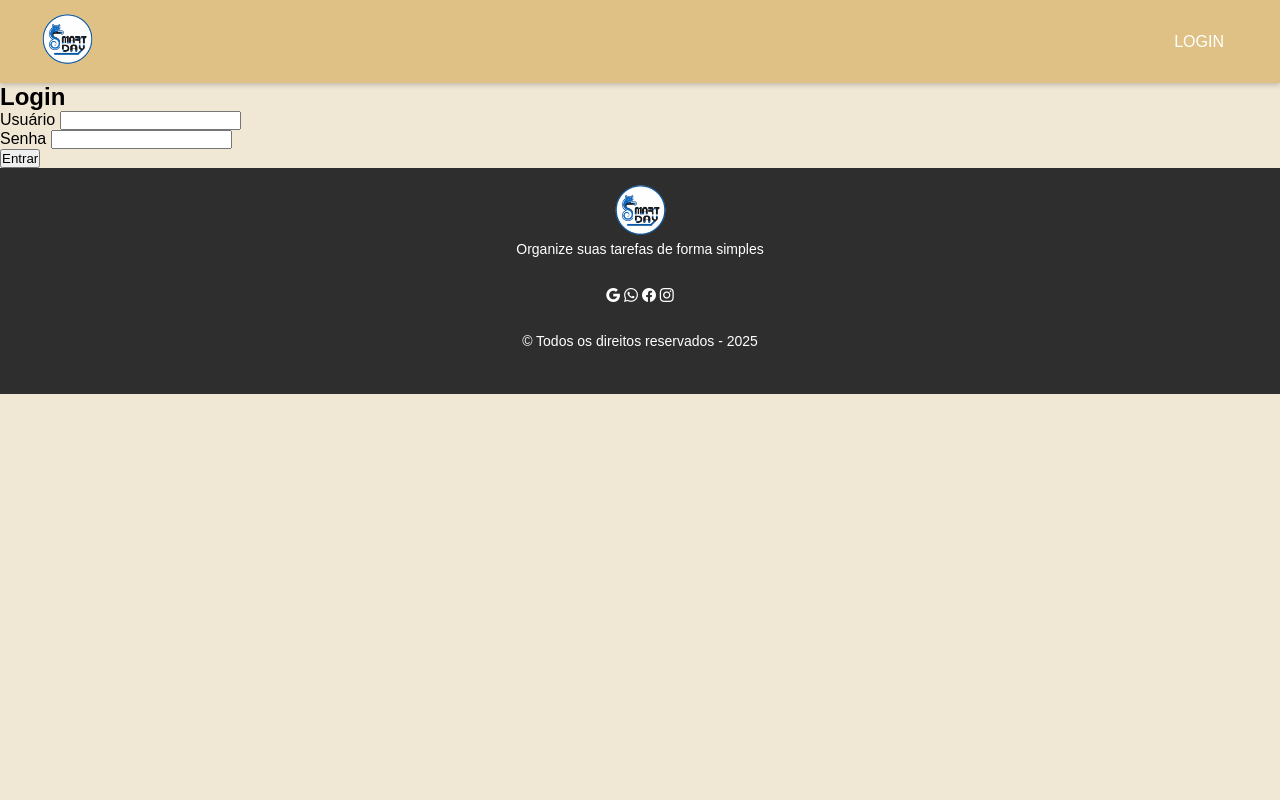
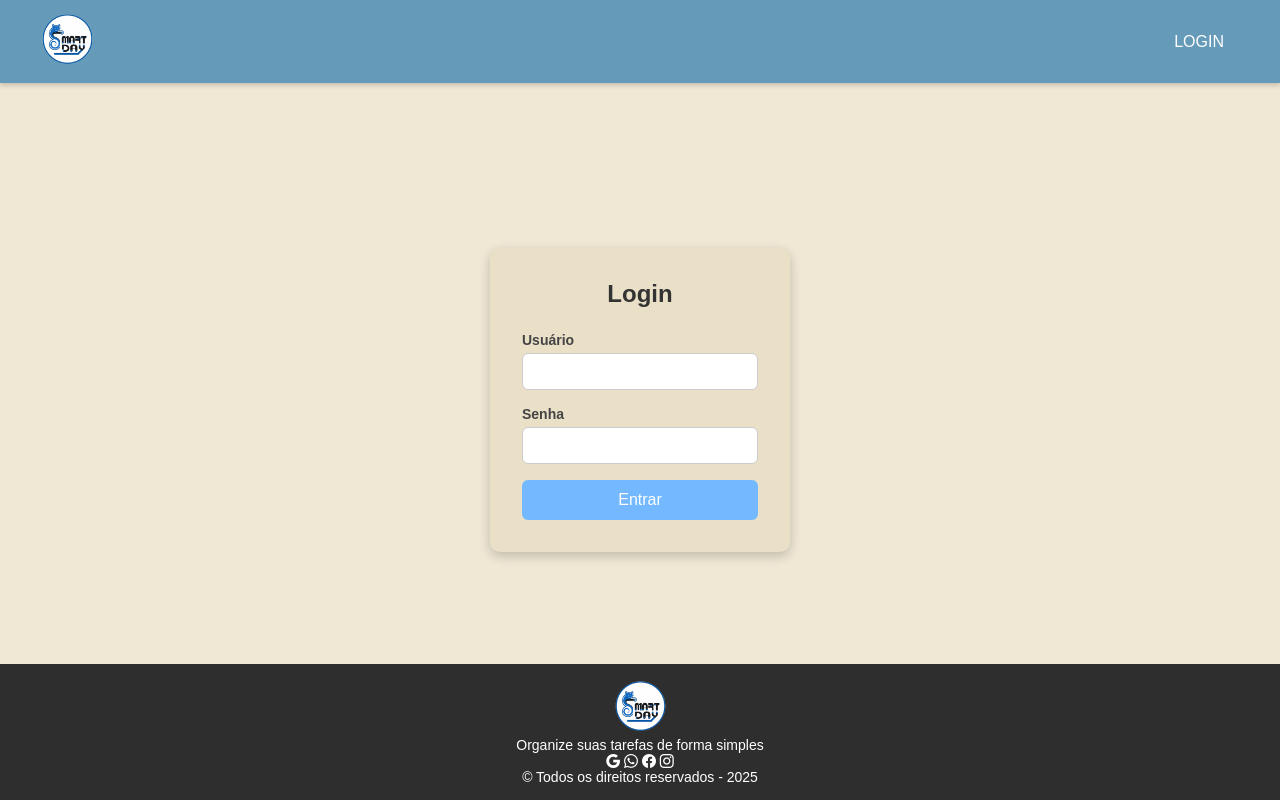
Before and after one commit to Ullian-Pirana/Smart-Day--TCC-, a Django app: page /login in a window 1280 px wide. Run offline with Django 5.2, Linux system fonts and the light colour scheme.

Commit message:
commit de salvamento, para continuação do projeto

```diff
--- a/SmartDayProj/static/css/homepage.css
+++ b/SmartDayProj/static/css/homepage.css
@@ -3,7 +3,7 @@ body {
     margin: 0;
     padding: 0;
     font-family: 'Segoe UI', sans-serif;
-    background-color: #e0e0e0;
+    background-color: #FFFCEF;
 }
 
 /* Container principal */
--- /dev/null
+++ b/SmartDayProj/static/css/login.css
@@ -0,0 +1,79 @@
+/* Fundo geral */
+body {
+    margin: 0;
+    padding: 0;
+    font-family: Arial, Helvetica, sans-serif;
+    background: #FFFCEF ;
+    height: 100vh;
+    display: flex;
+    justify-content: center;
+    align-items: center;
+}
+
+/* Container do login */
+.login-container {
+    background: #EAE0C8;
+    padding: 2rem;
+    border-radius: 10px;
+    box-shadow: 0px 4px 12px rgba(0,0,0,0.2);
+    width: 300px;
+    text-align: center;
+}
+
+/* Título */
+.login-container h2 {
+    margin-bottom: 1.5rem;
+    color: #333;
+}
+
+/* Campos de input */
+.input-group {
+    margin-bottom: 1rem;
+    text-align: left;
+}
+
+.input-group label {
+    display: block;
+    margin-bottom: 0.3rem;
+    font-weight: bold;
+    font-size: 14px;
+    color: #444;
+}
+
+.input-group input {
+    width: 100%;
+    padding: 0.6rem;
+    border: 1px solid #ccc;
+    border-radius: 6px;
+    font-size: 14px;
+    outline: none;
+    transition: border-color 0.3s ease;
+}
+
+.input-group input:focus {
+    border-color: #74b9ff;
+}
+
+/* Botão */
+button {
+    width: 100%;
+    padding: 0.7rem;
+    border: none;
+    border-radius: 6px;
+    background: #74b9ff;
+    color: #fff;
+    font-size: 16px;
+    cursor: pointer;
+    transition: background 0.3s ease;
+}
+
+button:hover {
+    background: #0984e3;
+}
+
+/* Mensagem de alerta */
+.warn {
+    margin-top: 1rem;
+    color: #d63031;
+    font-size: 14px;
+}
--- a/SmartDayProj/static/css/nav.css
+++ b/SmartDayProj/static/css/nav.css
@@ -5,17 +5,23 @@
     box-sizing: border-box;
 }
 
+
+
+
 body {
     font-family: Arial, sans-serif;
 }
 
 /* NAV PRINCIPAL */
+/* NAV PRINCIPAL */
 .main-nav {
-    background-color: #DFC185;;
+    background-color: #659BB9;
     color: #fff;
     padding: 0.75rem 1.5rem;
-    position: sticky;
+    position: fixed;   /* Fixa no topo */
     top: 0;
+    left: 0;
+    width: 100%;       /* Largura total */
     z-index: 1000;
     box-shadow: 0 2px 5px rgba(0, 0, 0, 0.2);
 }
--- a/SmartDayProj/static/css/style_footer.css
+++ b/SmartDayProj/static/css/style_footer.css
@@ -1,3 +1,4 @@
+/* FOOTER FIXO NO RODAPÉ */
 .site-footer {
   background-color: #2e2e2e; /* cor escura no rodapé */
   color: white;
@@ -6,12 +7,19 @@
   font-size: 14px;
   font-family: sans-serif;
 
+  position: fixed;  /* fixa no rodapé */
+  bottom: 0;
+  left: 0;
+  width: 100%;
+  z-index: 1000;
 }
 
-p{
-  margin-bottom: 30px;
+/* Texto dentro do footer */
+.site-footer p {
+  margin: 0; /* sem espaçamento extra */
 }
 
-.footer_logo{
+/* Logo dentro do footer */
+.footer_logo {
   height: 55px;
 }
```
Also changed, not shown: SmartDayProj/db.sqlite3.
